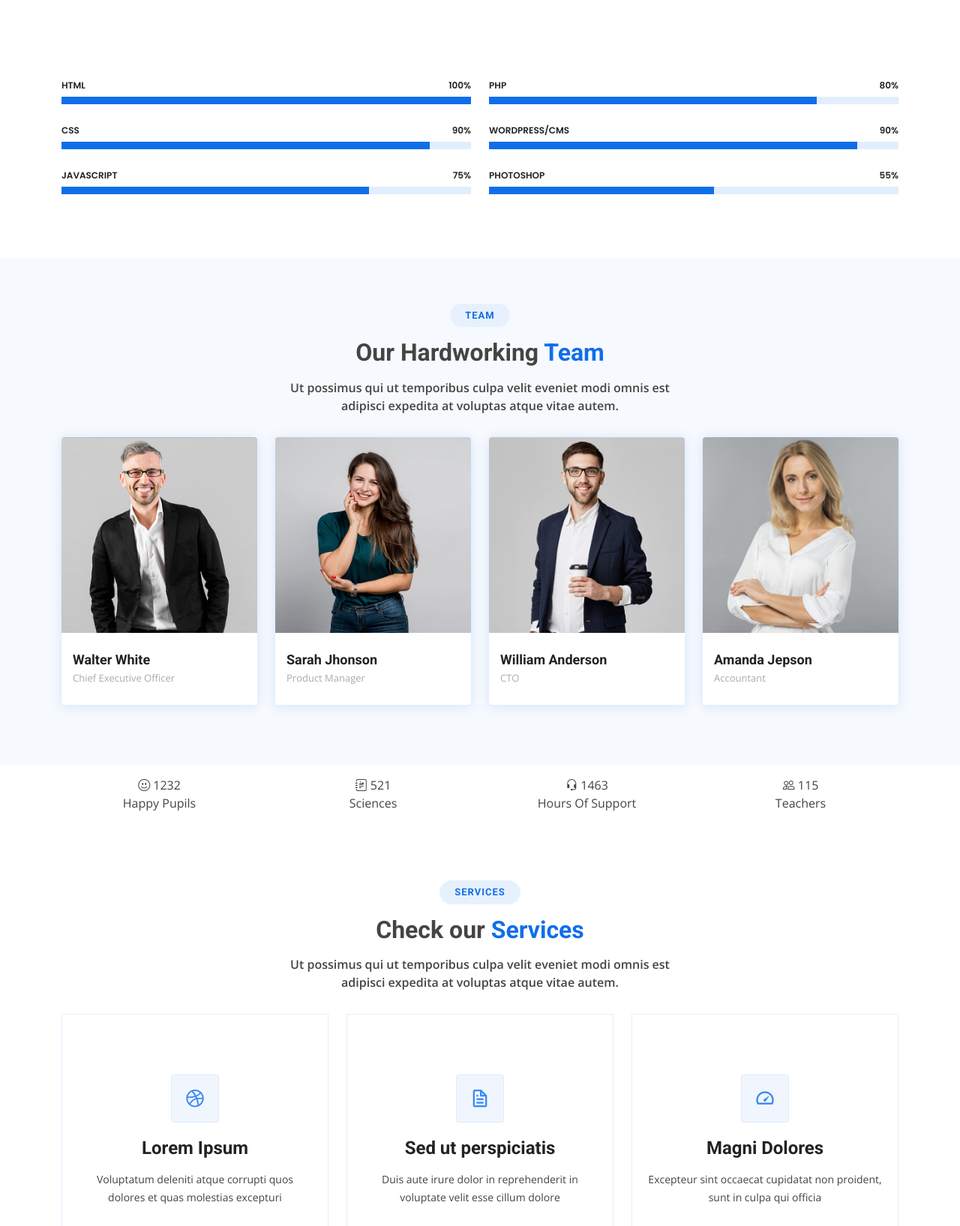
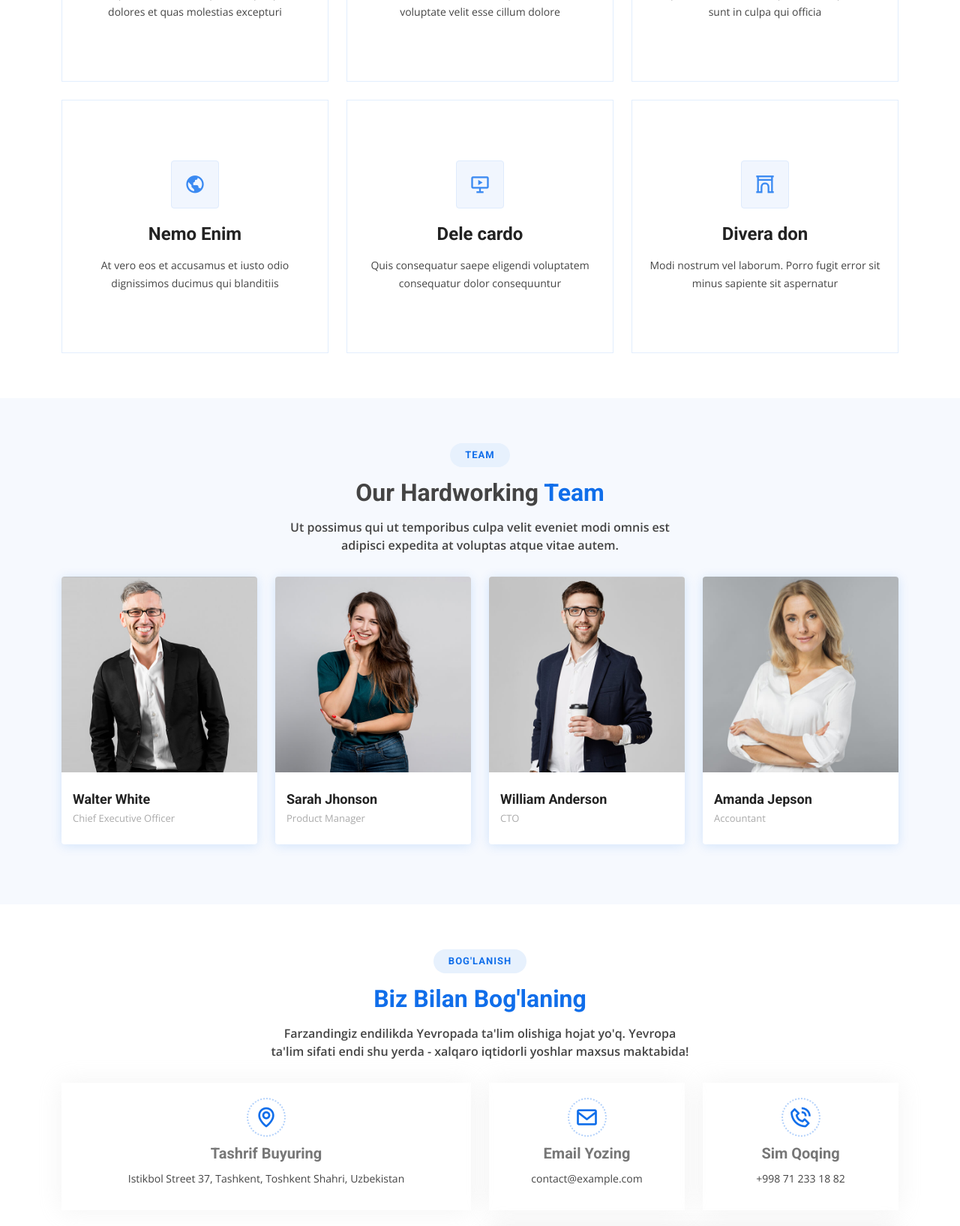
Before and after one commit to wahidustoz/school39, an ASP.NET Core app: page / in a window 1280 px wide. Shown: the part 2384-4019 px from the top of the page at 75% size. Run offline with ASP.NET Core 8, Linux system fonts and the light colour scheme; style sheets or scripts are compiled from the project's sources.

Commit message:
Updated/Cleaned Home.razor, Feature, Footer and Service components. Deleted Count and Skills Components.

```diff
--- a/src/School39.Landing/Components/CountsComponent.razor
+++ /dev/null
@@ -1,44 +0,0 @@
-<!--Start Counts Section-->
-<section id="clients" class="clients selection-bg">
-    <div class="container aos-init aos-animate" data-aos="fade-up">
-
-        <div class="row">
-
-          <div class="col-lg-3 col-md-6">
-            <div class="count-box">
-              <i class="bi bi-emoji-smile"></i>
-              <span data-purecounter-start="0" data-purecounter-end="232" data-purecounter-duration="0" class="purecounter">1232</span>
-              <p>Happy Pupils</p>
-            </div>
-          </div>
-
-          <div class="col-lg-3 col-md-6 mt-5 mt-md-0">
-            <div class="count-box">
-              <i class="bi bi-journal-richtext"></i>
-              <span data-purecounter-start="0" data-purecounter-end="421" data-purecounter-duration="0" class="purecounter">521</span>
-              <p>Sciences</p>
-            </div>
-          </div>
-
-          <div class="col-lg-3 col-md-6 mt-5 mt-lg-0">
-            <div class="count-box">
-              <i class="bi bi-headset"></i>
-              <span data-purecounter-start="0" data-purecounter-end="1463" data-purecounter-duration="0" class="purecounter">1463</span>
-              <p>Hours Of Support</p>
-            </div>
-          </div>
-
-          <div class="col-lg-3 col-md-6 mt-5 mt-lg-0">
-            <div class="count-box">
-              <i class="bi bi-people"></i>
-              <span data-purecounter-start="0" data-purecounter-end="15" data-purecounter-duration="0" class="purecounter">115</span>
-              <p>Teachers</p>
-            </div>
-          </div>
-
-        </div>
-
-    </div>
-
-</section>
-<!-- End Counts Section-->
--- a/src/School39.Landing/Components/FeatureComponent.razor
+++ b/src/School39.Landing/Components/FeatureComponent.razor
@@ -1,4 +1,4 @@
-<!-- ======= Featured Services Section ======= -->
+<!-- ======= Maqolalar uchun Section ======= -->
 <section id="featured-services" class="featured-services">
     <div class="container aos-init aos-animate" data-aos="fade-up">
 
--- a/src/School39.Landing/Components/FooterComponents.razor
+++ b/src/School39.Landing/Components/FooterComponents.razor
@@ -1,25 +1,11 @@
 <footer id="footer">
-
-    <div class="footer-newsletter">
-      <div class="container">
-        <div class="row justify-content-center">
-          <div class="col-lg-6">
-            <h4>Join Our Newsletter</h4>
-            <p>Tamen quem nulla quae legam multos aute sint culpa legam noster magna</p>
-            <form action="" method="post">
-              <input type="email" name="email"><input type="submit" value="Subscribe">
-            </form>
-          </div>
-        </div>
-      </div>
-    </div>
 
     <div class="footer-top">
       <div class="container">
         <div class="row">
 
           <div class="col-lg-3 col-md-6 footer-contact">
-            <h3>BizLand<span>.</span></h3>
+            <h3># 39-Maktab</h3>
             <p>
               A108 Adam Street <br>
               New York, NY 535022<br>
@@ -30,29 +16,13 @@
           </div>
 
           <div class="col-lg-3 col-md-6 footer-links">
-            <h4>Useful Links</h4>
-            <ul>
-              <li><i class="bx bx-chevron-right"></i> <a href="#">Home</a></li>
-              <li><i class="bx bx-chevron-right"></i> <a href="#">About us</a></li>
-              <li><i class="bx bx-chevron-right"></i> <a href="#">Services</a></li>
-              <li><i class="bx bx-chevron-right"></i> <a href="#">Terms of service</a></li>
-              <li><i class="bx bx-chevron-right"></i> <a href="#">Privacy policy</a></li>
-            </ul>
           </div>
 
           <div class="col-lg-3 col-md-6 footer-links">
-            <h4>Our Services</h4>
-            <ul>
-              <li><i class="bx bx-chevron-right"></i> <a href="#">Web Design</a></li>
-              <li><i class="bx bx-chevron-right"></i> <a href="#">Web Development</a></li>
-              <li><i class="bx bx-chevron-right"></i> <a href="#">Product Management</a></li>
-              <li><i class="bx bx-chevron-right"></i> <a href="#">Marketing</a></li>
-              <li><i class="bx bx-chevron-right"></i> <a href="#">Graphic Design</a></li>
-            </ul>
           </div>
 
           <div class="col-lg-3 col-md-6 footer-links">
-            <h4>Our Social Networks</h4>
+            <h4>Maktabimizning ijtimoi tarmoqlari</h4>
             <p>Cras fermentum odio eu feugiat lide par naso tierra videa magna derita valies</p>
             <div class="social-links mt-3">
               <a href="#" class="twitter"><i class="bx bxl-twitter"></i></a>
@@ -69,14 +39,14 @@
 
     <div class="container py-4">
       <div class="copyright">
-        &copy; Copyright <strong><span>BizLand</span></strong>. All Rights Reserved
+        Copyrights ©2024 <strong>ILMHUB</strong>. All rights reserved.
       </div>
       <div class="credits">
         <!-- All the links in the footer should remain intact. -->
         <!-- You can delete the links only if you purchased the pro version. -->
         <!-- Licensing information: https://bootstrapmade.com/license/ -->
         <!-- Purchase the pro version with working PHP/AJAX contact form: https://bootstrapmade.com/bizland-bootstrap-business-template/ -->
-        Designed by <a href="https://bootstrapmade.com/">BootstrapMade</a>
+        Designed by <a href="https://ilmhub.uz/ourteam">Ilmhub Team</a>
       </div>
     </div>
   </footer><!-- End Footer -->
--- a/src/School39.Landing/Components/ServicesComponent.razor
+++ b/src/School39.Landing/Components/ServicesComponent.razor
@@ -1,3 +1,4 @@
+<!-- ======= To'garaklar uchun Section ======= -->
 <section id="services" class="services">
       <div class="container aos-init aos-animate" data-aos="fade-up">
 
--- a/src/School39.Landing/Components/SkillsComponent.razor
+++ /dev/null
@@ -1,74 +0,0 @@
-<!-- ======= Skills Section ======= -->
-<section id="skills" class="skills">
-    <div class="container aos-init aos-animate" data-aos="fade-up">
-
-        <div class="row skills-content">
-
-            <div class="col-lg-6">
-
-                <div class="progress">
-                    <span class="skill">HTML <i class="val">100%</i></span>
-                    <div class="progress-bar-wrap">
-                        <div class="progress-bar" role="progressbar" aria-valuenow="100" aria-valuemin="0"
-                            aria-valuemax="100" style="width: 100%;">
-                        </div>
-                    </div>
-                </div>
-
-                <div class="progress">
-                    <span class="skill">CSS <i class="val">90%</i></span>
-                    <div class="progress-bar-wrap">
-                        <div class="progress-bar" role="progressbar" aria-valuenow="90" aria-valuemin="0"
-                            aria-valuemax="100" style="width: 90%;">
-                        </div>
-                    </div>
-                </div>
-
-                <div class="progress">
-                    <span class="skill">JavaScript <i class="val">75%</i></span>
-                    <div class="progress-bar-wrap">
-                        <div class="progress-bar" role="progressbar" aria-valuenow="75" aria-valuemin="0"
-                            aria-valuemax="100" style="width: 75%;">
-                        </div>
-                    </div>
-                </div>
-
-            </div>
-
-            <div class="col-lg-6">
-
-                <div class="progress">
-                    <span class="skill">PHP <i class="val">80%</i></span>
-                    <div class="progress-bar-wrap">
-                        <div class="progress-bar" role="progressbar" aria-valuenow="80" aria-valuemin="0"
-                            aria-valuemax="100" style="width: 80%;">
-                        </div>
-                    </div>
-                </div>
-
-                <div class="progress">
-                    <span class="skill">WordPress/CMS <i class="val">90%</i></span>
-                    <div class="progress-bar-wrap">
-                        <div class="progress-bar" role="progressbar" aria-valuenow="90" aria-valuemin="0"
-                            aria-valuemax="100" style="width: 90%;">
-                        </div>
-                    </div>
-                </div>
-
-                <div class="progress">
-                    <span class="skill">Photoshop <i class="val">55%</i></span>
-                    <div class="progress-bar-wrap">
-                        <div class="progress-bar" role="progressbar" aria-valuenow="55" aria-valuemin="0"
-                            aria-valuemax="100" style="width: 55%;">
-                        </div>
-                    </div>
-                </div>
-
-            </div>
-
-        </div>
-
-    </div>
-
-</section>
-<!-- End Skills Section -->
--- a/src/School39.Landing/Pages/Home.razor
+++ b/src/School39.Landing/Pages/Home.razor
@@ -1,14 +1,21 @@
 @page "/"
+
+@*
+    ⚠️⚠️⚠️
+    Akala Home.razor faylini o'zgartirishila shart emas.
+    PortfolioComponent yaratilgandan keyin uncomment qilib qoyilsa boldi
+    Bu yerdagi Componentlarni TARTIBINI jonli darsimizni 17 daqiqa 56 soniyasida ustoz ko'rsatib bergan tartiblari bo'yicha qilingan
+    Ushbu commentnixam keyinchalik o'chirib tashlanadi!!!
+*@
 
 <PageTitle>Home</PageTitle>
 <TopbarComponent/>
 <HeaderComponent/>
 <HeroComponent/>
+<FeatureComponent/>
 <AboutComponent/>
-<ContactusComponent/>
-<SkillsComponent/>
+@* <PortfolioComponent/> *@
+<ServicesComponent/>
 <TeamComponent />
-<CountsComponent/>
-<ServicesComponent/>
-<FeatureComponent/>
+<ContactsComponent/>
 <FooterComponents/>
```
Also changed, not shown: src/School39.Landing/Components/ContactsComponent.razor (renamed from src/School39.Landing/Components/ContactusComponent.razor).
